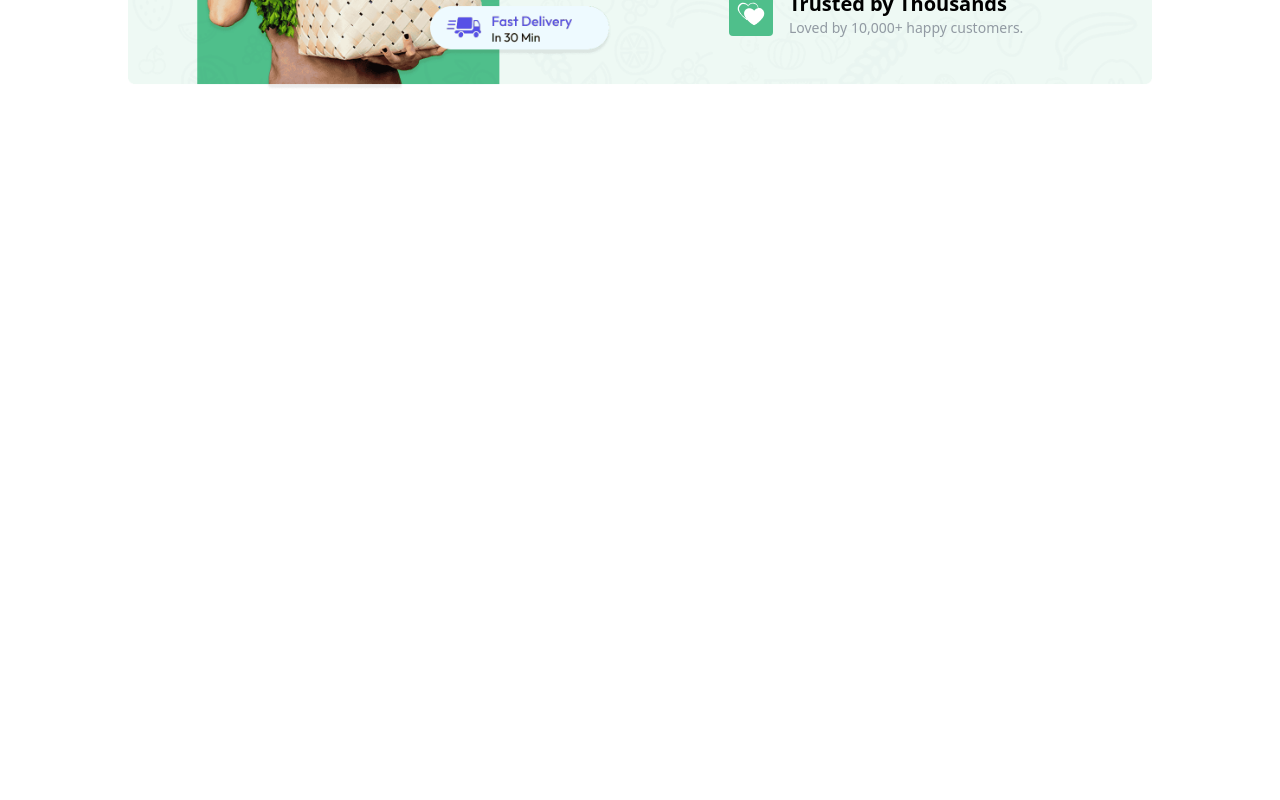
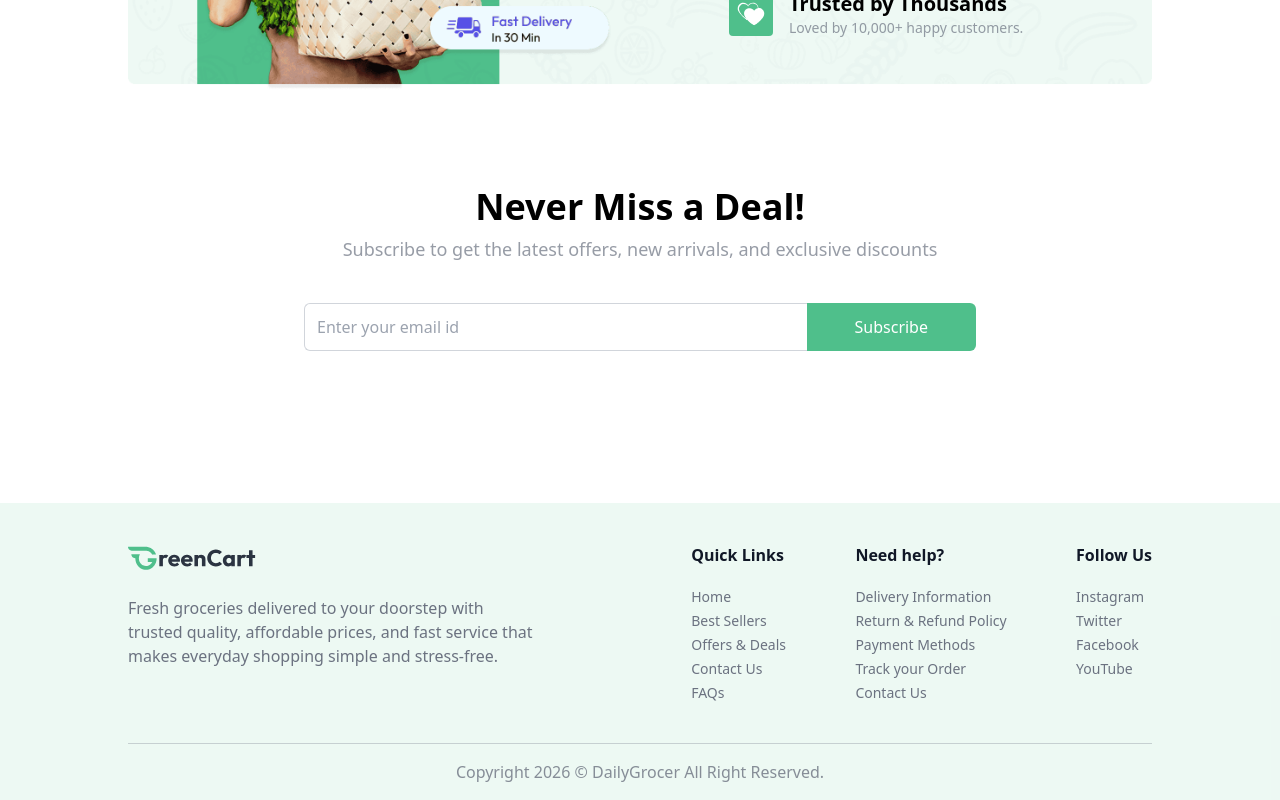
Before and after one commit to sumanthkulal/DailyGrocer, a React (Vite) app in the folder client/: page / in a window 1280 px wide. Shown: the part 1671-2471 px from the top of the page. Before the commit the page ends 1762 px from the top, so only its background shows below. Built offline with nearby package versions, Linux system fonts and the light colour scheme.

Commit message:
implemented footer and newsletter section

```diff
--- a/client/src/App.jsx
+++ b/client/src/App.jsx
@@ -1,6 +1,7 @@
 import React from 'react'
 import Navbar from './components/Navbar'
 import Home from './pages/Home'
+import Footer from './components/Footer'
 import { Route,Routes, useLocation } from 'react-router-dom'
 import { Toaster } from "react-hot-toast";
 
@@ -16,7 +17,7 @@ const App = () => {
         </Routes>
 
       </div>
-
+      <Footer/>
     </div>
   )
 }
--- /dev/null
+++ b/client/src/components/Footer.jsx
@@ -0,0 +1,36 @@
+import { assets, footerLinks } from "../assets/assets";
+
+const Footer = () => {
+
+
+
+    return (
+        <div className="px-6 md:px-16 lg:px-24 xl:px-32 mt-24  bg-primary/10">
+            <div className="flex flex-col md:flex-row items-start justify-between gap-10 py-10 border-b border-gray-500/30 text-gray-500">
+                <div>
+                    <img className="w-34 md:w-32" src={assets.logo} />
+                    <p className="max-w-[410px] mt-6">Fresh groceries delivered to your doorstep with trusted quality, affordable prices, and fast service that makes everyday shopping simple and stress-free.</p>
+                </div>
+                <div className="flex flex-wrap justify-between w-full md:w-[45%] gap-5">
+                    {footerLinks.map((section, index) => (
+                        <div key={index}>
+                            <h3 className="font-semibold text-base text-gray-900 md:mb-5 mb-2">{section.title}</h3>
+                            <ul className="text-sm space-y-1">
+                                {section.links.map((link, i) => (
+                                    <li key={i}>
+                                        <a href={link.url} className="hover:underline transition">{link.text}</a>
+                                    </li>
+                                ))}
+                            </ul>
+                        </div>
+                    ))}
+                </div>
+            </div>
+            <p className="py-4 text-center text-sm md:text-base text-gray-500/80">
+                Copyright {new Date().getFullYear()} © <a href="https://prebuiltui.com">DailyGrocer</a> All Right Reserved.
+            </p>
+        </div>
+    );
+};
+
+export default Footer;
--- /dev/null
+++ b/client/src/components/NewsLetter.jsx
@@ -0,0 +1,24 @@
+const NewsLetter = () => {
+
+    return (
+        <div className="flex flex-col items-center justify-center text-center space-y-2 mt-24 pb-14">
+            <h1 className="md:text-4xl text-2xl font-semibold">Never Miss a Deal!</h1>
+            <p className="md:text-lg text-gray-500/70 pb-8">
+                Subscribe to get the latest offers, new arrivals, and exclusive discounts
+            </p>
+            <form className="flex items-center justify-between max-w-2xl w-full md:h-13 h-12">
+                <input
+                    className="border border-gray-300 rounded-md h-full border-r-0 outline-none w-full rounded-r-none px-3 text-gray-500"
+                    type="text"
+                    placeholder="Enter your email id"
+                    required
+                />
+                <button type="submit" className="md:px-12 px-8 h-full text-white bg-primary  hover:bg-primary-dull transition-all cursor-pointer rounded-md rounded-l-none">
+                    Subscribe
+                </button>
+            </form>
+        </div>
+    )
+}
+
+export default NewsLetter;
--- a/client/src/pages/Home.jsx
+++ b/client/src/pages/Home.jsx
@@ -3,6 +3,7 @@ import MainBanner from '../components/MainBanner'
 import Catogories from '../components/Catogories'
 import BestSeller from '../components/BestSeller'
 import BottomBanner from '../components/BottomBanner'
+import NewsLetter from '../components/NewsLetter'
 
 const Home = () => {
   return (
@@ -11,6 +12,7 @@ const Home = () => {
         <Catogories/>
         <BestSeller/>
         <BottomBanner/>
+        <NewsLetter/>
     </div>
   )
 }
```
